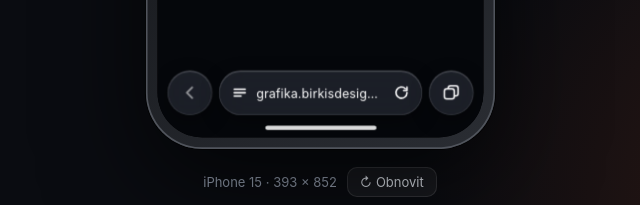
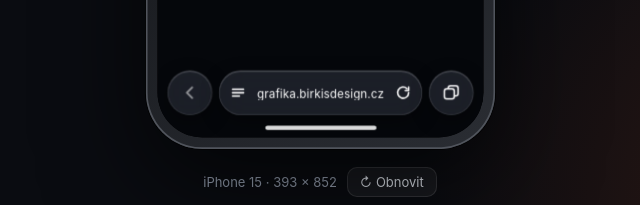
Before and after one commit to Birkisdesign/editor, a plain HTML site: page mockup.html in a window 1280 px wide. Shown: the part 592-797 px from the top of the page, 320-960 px from the left. Drawn offline with Linux system fonts and the light colour scheme.

Commit message:
Mockup: celá adresa v liště
Co-Authored-By: Claude Opus 5.5 <noreply@anthropic.com>
Claude-Session: https://claude.ai/code/session_016binPsS66Zg74uvC9wv1Pp

```diff
--- a/mockup.html
+++ b/mockup.html
@@ -26,7 +26,7 @@ body{display:grid;place-items:center;overflow:hidden}
 .glass{background:rgba(48,52,62,.55);backdrop-filter:blur(18px) saturate(160%);-webkit-backdrop-filter:blur(18px) saturate(160%);
   border:1px solid rgba(255,255,255,.14);box-shadow:inset 0 1px 0 rgba(255,255,255,.18),0 8px 24px rgba(0,0,0,.35)}
 .circ{flex:0 0 52px;height:52px;border-radius:50%;display:grid;place-items:center;cursor:pointer}
-.pill{flex:1;height:52px;border-radius:26px;display:flex;align-items:center;gap:10px;padding:0 14px;color:#fff;font-size:15px;min-width:0}
+.pill{flex:1;height:52px;border-radius:26px;display:flex;align-items:center;gap:8px;padding:0 12px;color:#fff;font-size:14px;min-width:0}
 .pill .url{flex:1;text-align:center;white-space:nowrap;overflow:hidden;text-overflow:ellipsis;letter-spacing:.01em}
 .pill svg,.circ svg{flex:0 0 auto;cursor:pointer}
 .home::after{content:"";position:absolute;left:50%;bottom:9px;transform:translateX(-50%);width:134px;height:5px;border-radius:3px;background:rgba(255,255,255,.85)}
```
